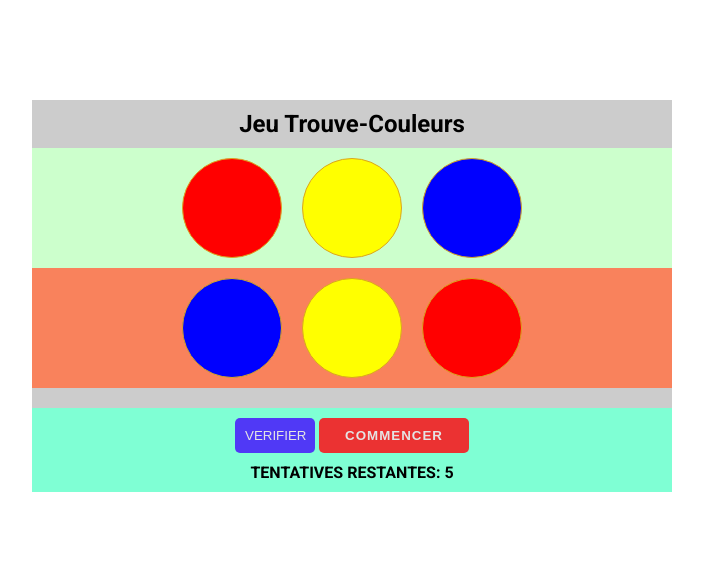
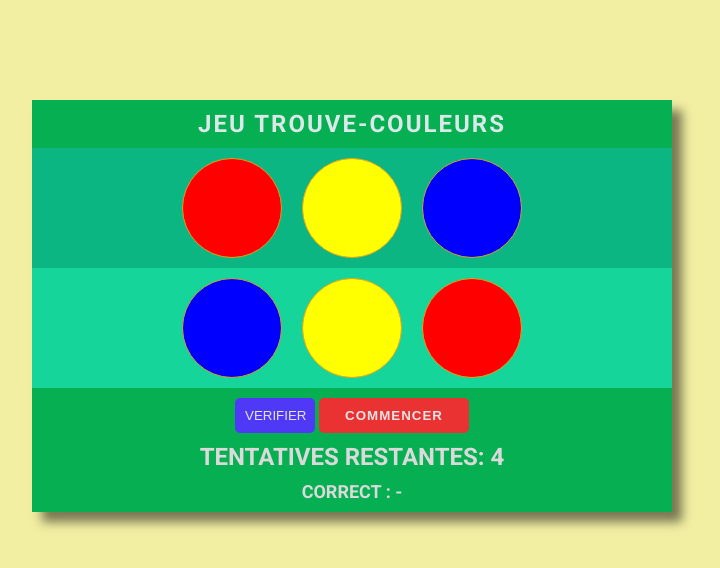
Before and after one commit to dannyed784/Jeu-Trouve-Couleurs, a plain HTML site: page src/index.html in a window 1280 px wide. Both pictures are taken after a click on the button "VERIFIER". Shown: the whole page, without its empty margins (288-1008 px from the left). Drawn offline with Linux system fonts and the light colour scheme.

Commit message:
Modifications HTML CSS JS

```diff
--- a/src/css/styles.css
+++ b/src/css/styles.css
@@ -5,18 +5,22 @@
 }
 
 body {
-  font-family: "Roboto", sans-serif;
+  font-family: 'Roboto', sans-serif;
   font-size: 16px;
+  background-color: #f2efa3;
 }
 
 h2 {
+  text-transform: uppercase;
+  letter-spacing: 2px;
+  color: #dae8e8;
   padding: 10px;
 }
 
 .circle {
   width: 100px;
   height: 100px;
-  color: #fff;
+  color: #dadada;
   line-height: 4;
   font-size: 24px;
   border-radius: 50px;
@@ -45,11 +49,12 @@ h2 {
   width: 50%;
   margin: 100px auto;
   text-align: center;
-  background-color: #ccc;
+  background-color: #07af53;
+  box-shadow: 10px 10px 10px 0 rgba(0, 0, 0, 0.5);
 }
 
 .circles-container {
-  background-color: #cfcf;
+  background-color: #0cb683;
   display: flex;
   justify-content: center;
 }
@@ -59,20 +64,30 @@ h2 {
 } */
 
 .selection-container {
-  background-color: #f9825c;
+  background-color: #16d59b;
   display: flex;
   justify-content: center;
 }
 
 .buttons-container {
-  background-color: aquamarine;
-  margin-top: 20px;
+  background-color: #07af53;
+  /* margin-top: 20px; */
   padding: 10px;
 }
 
 #attempts {
   margin-top: 10px;
+  color: #dadada;
   font-weight: bold;
+  font-size: 24px;
+  text-transform: uppercase;
+}
+
+#correct {
+  margin-top: 10px;
+  color: #dadada;
+  font-weight: bold;
+  font-size: 18px;
   text-transform: uppercase;
 }
 
@@ -91,6 +106,15 @@ button {
   border-radius: 5px;
 }
 
+#verify-btn:hover {
+  background-color: #614cf7;
+  transition: 1s background;
+}
+
+#verify-btn:active {
+  transform: translate(0px, 2px);
+}
+
 #commencer-btn {
   width: 150px;
   padding: 10px;
@@ -103,3 +127,12 @@ button {
   border: none;
   border-radius: 5px;
 }
+
+#commencer-btn:hover {
+  background-color: #ee4949;
+  transition: 1s background;
+}
+
+#commencer-btn:active {
+  transform: translate(0px, 2px);
+}
--- a/src/index.html
+++ b/src/index.html
@@ -34,6 +34,7 @@
         <button id="verify-btn">Verifier</button>
         <button id="commencer-btn">Commencer</button>
         <div id="attempts">Tentatives restantes: 5</div>
+        <div id="correct">Correct : -</div>
       </div>
     </div>
 
--- a/src/js/script.js
+++ b/src/js/script.js
@@ -8,6 +8,7 @@ const buttonVerifier = document.querySelector('#verify-btn');
 const buttonCommencer = document.querySelector('#commencer-btn');
 const circlesCaches = document.querySelector('.circles-container');
 const attemtps = document.querySelector('#attempts');
+let tentatives = 5;
 
 console.log(circlesCaches.children);
 
@@ -111,9 +112,14 @@ buttonVerifier.addEventListener('click', () => {
     circleCache3.style.backgroundColor === circle6.style.backgroundColor
   ) {
     console.log('you winn');
-    attemtps.textContent = 'you win';
+    attemtps.textContent = 'you win 😊👍';
   } else {
-    console.log('you lose');
+    // console.log('you lose');
+    tentatives--;
+    attemtps.textContent = 'Tentatives restantes: ' + tentatives;
+    if (tentatives <= 0) {
+      attemtps.textContent = 'Tu es perdu le jeu 😢';
+    }
   }
 });
 
@@ -124,4 +130,6 @@ buttonCommencer.addEventListener('click', () => {
   circleCache2.textContent = '?';
   circleCache3.style.backgroundColor = 'black';
   circleCache3.textContent = '?';
+  tentatives = 5;
+  attemtps.textContent = 'TENTATIVES RESTANTES: ' + tentatives;
 });
```
